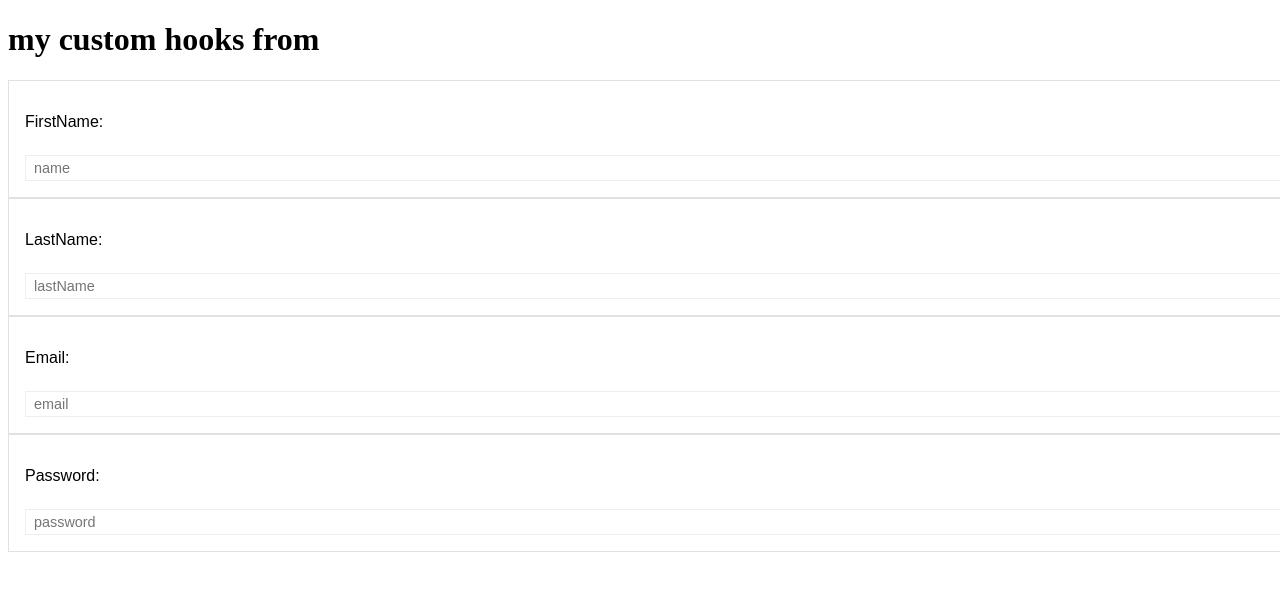
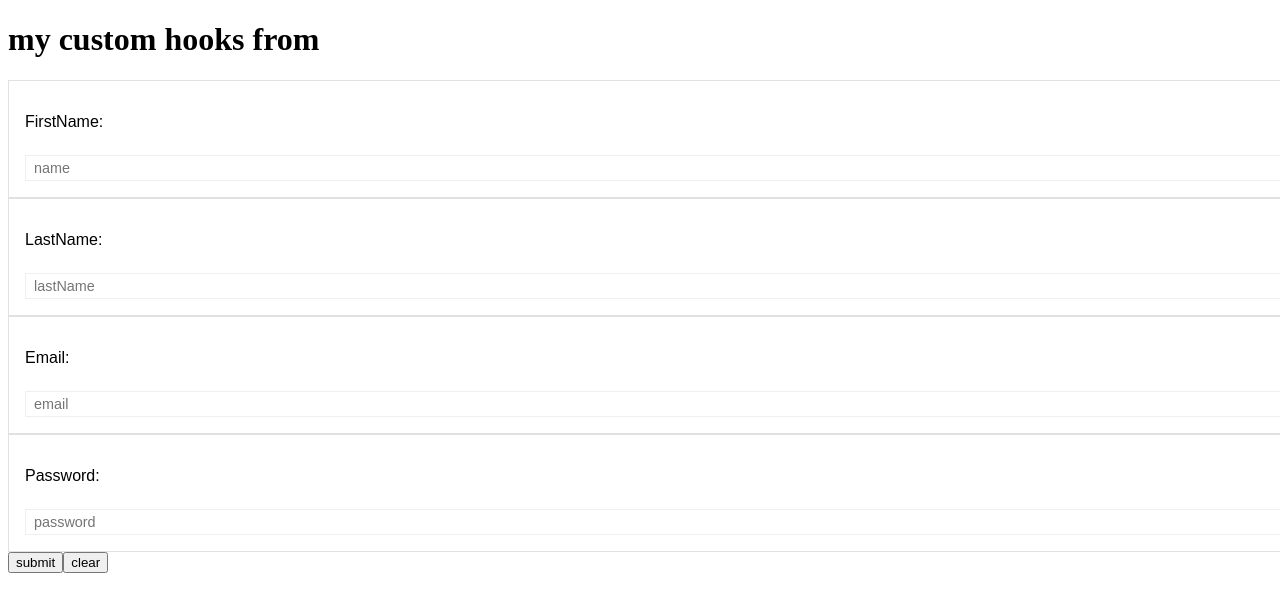
Before and after one commit to proshantosaha/custom_form_create, a React (Vite) app: page / in a window 1280 px wide. Shown: the top 612 px of the page. Built offline with nearby package versions, Linux system fonts and the light colour scheme.

Commit message:
created clear and submit button

```diff
--- a/src/App.jsx
+++ b/src/App.jsx
@@ -39,10 +39,16 @@ const App = () =>{
         clear
     } = useFrom({init,validate});
 
-
+   const cb = ({hasError,values,errors}) =>{
+        if(hasError){
+            alert("[ERROR]" + JSON.stringify(errors))
+        }else{
+            alert("[SUCCES]" + JSON.stringify(values))
+        }
+   }
     return (
         <div>
-            <form>
+            <form onSubmit={(e)=>handleSubmit(e,cb)}>
             <h1>my custom hooks from</h1>
         <InputGroup
           value={state.firstName.value}
@@ -89,6 +95,12 @@ const App = () =>{
           onFocus={handleFocus}
           onBlur={handleBlur}
           />
+
+          <div>
+            <button type= 'submit' >submit</button>
+            <button type='reset' onClick={clear} >clear</button>
+
+          </div>
           </form>
         </div>
     )
--- a/src/hooks/useFrom.jsx
+++ b/src/hooks/useFrom.jsx
@@ -91,7 +91,7 @@ const useFrom = ({init, validate}) => {
     let hasError = null,
     errors = null;
 
-    const values = mapStateTokeys(state,'values');
+    const values = mapStateTokeys(state,'value');
 
 
    if(typeof validate === 'boolean'){
```
